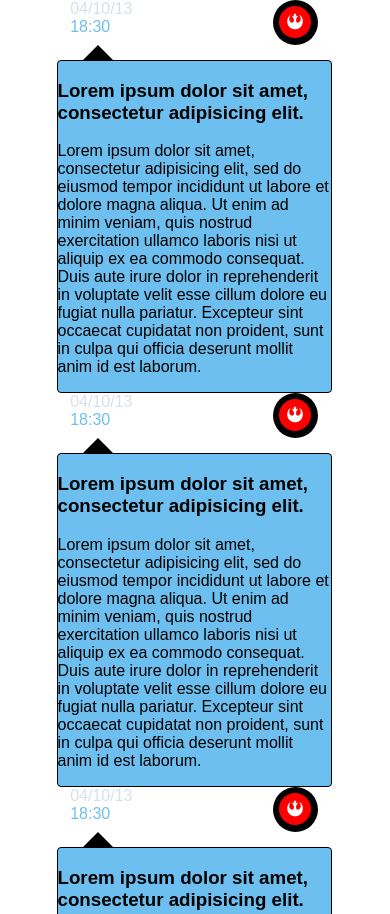
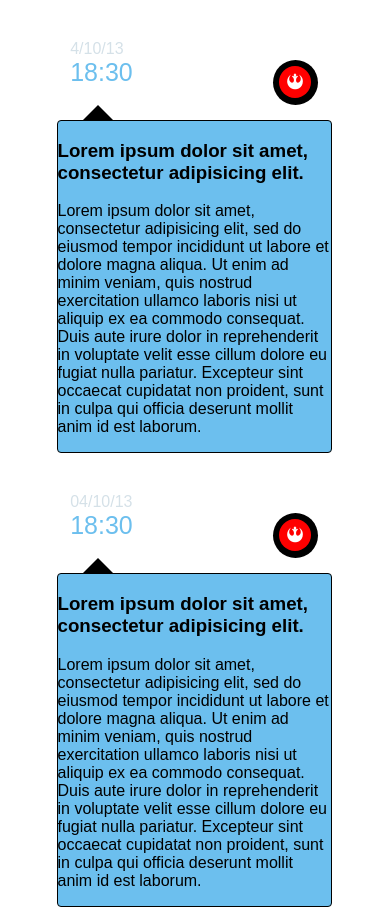
Before and after one commit to BenjieCodes/RWD-Timeline-Updated, a website with bundled scripts: page app/index.html in a window 390 px wide. Shown: the top 914 px of the page. Built offline with nearby package versions, Linux system fonts and the light colour scheme.

Commit message:
Fixed font sizes for timeline on mobile mockup - now to work on tablet mockup

```diff
--- a/app/index.html
+++ b/app/index.html
@@ -12,7 +12,7 @@
     <div class="container">
       <li class="section">
         <div class="timeline">
-          <div class="date">04/10/13</div>
+          <div class="date">4/10/13</div>
           <div class="time">18:30</div>
         </div>
           <div class="iconcontainer">
--- a/src/sass/main.scss
+++ b/src/sass/main.scss
@@ -9,6 +9,7 @@
     width: 100%;
     list-style: none;
     overflow: auto;
+    margin-top: 40px;
 
   .timeline {
     float: left;
@@ -18,12 +19,14 @@
       color: RGBA(213, 225, 232, 1.00);
     }
     .time {
+      font-size: 25px;
       color: RGBA(108, 191, 238, 1.00);
     }
 
   }
 
   .iconcontainer {
+    margin-top: 20px;
     margin-left: 70%;
     width: 20%;
     text-align: center;
@@ -88,3 +91,12 @@
 }
 
 }
+
+@media screen and (min-width: 500px) {
+
+  body {
+  background: black;
+}
+
+
+}
```
Also changed, not shown: app/css/main.css, 1 other file.
